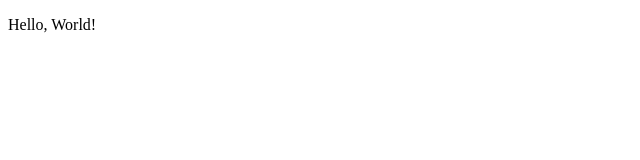
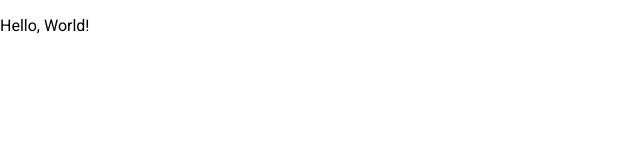
Before and after one commit to xiaohanliu/codefest-senvensation, an Angular app in the folder treasure-vault/: page / in a window 1280 px wide. Shown: the top 160 px of the page, without its empty margins (0-640 px from the left). Built offline with nearby package versions, Linux system fonts and the light colour scheme.

Commit message:
add angular material

```diff
--- a/treasure-vault/angular.json
+++ b/treasure-vault/angular.json
@@ -28,6 +28,7 @@
               "src/assets"
             ],
             "styles": [
+              "./node_modules/@angular/material/prebuilt-themes/indigo-pink.css",
               "src/styles.scss"
             ],
             "scripts": []
@@ -93,6 +94,7 @@
               "src/assets"
             ],
             "styles": [
+              "./node_modules/@angular/material/prebuilt-themes/indigo-pink.css",
               "src/styles.scss"
             ],
             "scripts": []
@@ -124,6 +126,7 @@
           }
         }
       }
-    }},
+    }
+  },
   "defaultProject": "treasure-vault"
 }
--- a/treasure-vault/package.json
+++ b/treasure-vault/package.json
@@ -12,10 +12,12 @@
   "private": true,
   "dependencies": {
     "@angular/animations": "~8.2.14",
+    "@angular/cdk": "~8.2.3",
     "@angular/common": "~8.2.14",
     "@angular/compiler": "~8.2.14",
     "@angular/core": "~8.2.14",
     "@angular/forms": "~8.2.14",
+    "@angular/material": "^8.2.3",
     "@angular/platform-browser": "~8.2.14",
     "@angular/platform-browser-dynamic": "~8.2.14",
     "@angular/router": "~8.2.14",
--- a/treasure-vault/src/app/app.module.ts
+++ b/treasure-vault/src/app/app.module.ts
@@ -3,6 +3,7 @@
 
 import { AppRoutingModule } from './app-routing.module';
 import { AppComponent } from './app.component';
+import { BrowserAnimationsModule } from '@angular/platform-browser/animations';
 
 @NgModule({
   declarations: [
@@ -10,7 +11,8 @@
   ],
   imports: [
     BrowserModule,
-    AppRoutingModule
+    AppRoutingModule,
+    BrowserAnimationsModule
   ],
   providers: [],
   bootstrap: [AppComponent]
--- a/treasure-vault/src/index.html
+++ b/treasure-vault/src/index.html
@@ -6,6 +6,8 @@
   <base href="/">
   <meta name="viewport" content="width=device-width, initial-scale=1">
   <link rel="icon" type="image/x-icon" href="favicon.ico">
+  <link href="https://fonts.googleapis.com/css?family=Roboto:300,400,500&display=swap" rel="stylesheet">
+  <link href="https://fonts.googleapis.com/icon?family=Material+Icons" rel="stylesheet">
 </head>
 <body>
   <app-root></app-root>
--- a/treasure-vault/src/styles.scss
+++ b/treasure-vault/src/styles.scss
@@ -1 +1,4 @@
 /* You can add global styles to this file, and also import other style files */
+
+html, body { height: 100%; }
+body { margin: 0; font-family: Roboto, "Helvetica Neue", sans-serif; }
```
Also changed, not shown: 1 other file (tests, documents, lock files or other folders).
